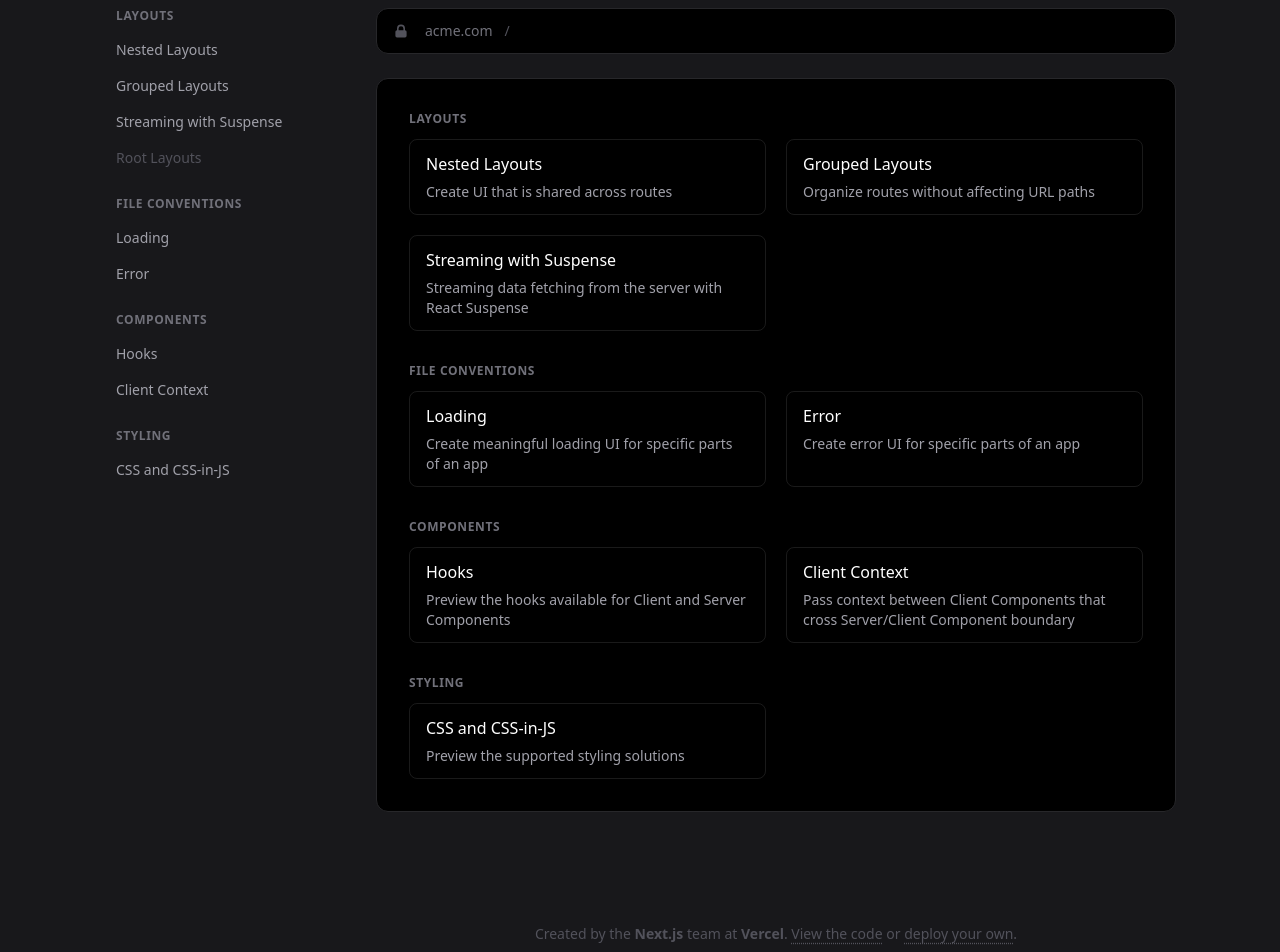
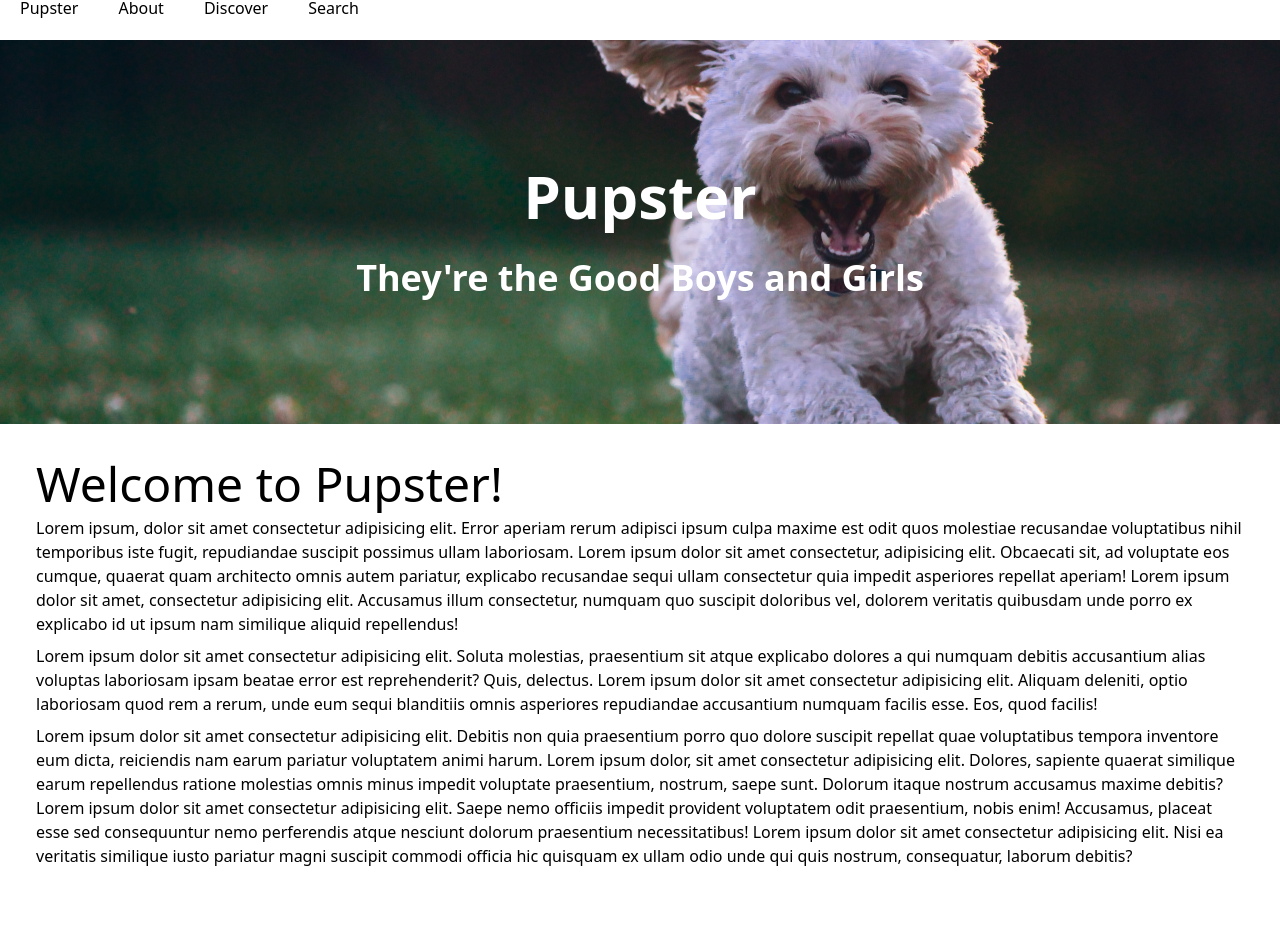
Before and after one commit to victorSauceda/plenty-of-dogs, a Next.js app: page / in a window 1280 px wide. Shown: the part 24-976 px from the top of the page. After the commit the page ends 928 px from the top, so only its background shows below. Built offline with nearby package versions, Linux system fonts and the light colour scheme.

Commit message:
about page and nav done

```diff
--- a/app/GlobalNav.tsx
+++ b/app/GlobalNav.tsx
@@ -9,43 +9,13 @@ export default function GlobalNav() {
   const [selectedLayoutSegments] = useSelectedLayoutSegments();
 
   return (
-    <div className="space-y-5">
-      {demos.map((demo) => {
-        return (
-          <div key={demo.name}>
-            <div className="mb-2 px-3 text-xs font-semibold uppercase tracking-wider text-zinc-500">
-              <div>{demo.name}</div>
-            </div>
-
-            {demo.items.map((item) => {
-              const isActive = item.slug === selectedLayoutSegments;
-
-              return (
-                <div key={item.slug}>
-                  {item.isDisabled ? (
-                    <div
-                      className="block rounded-md px-3 py-2 text-sm font-medium text-zinc-600"
-                      title="Coming Soon"
-                    >
-                      {item.name}
-                    </div>
-                  ) : (
-                    <Link
-                      href={`/${item.slug}`}
-                      className={clsx(
-                        'block rounded-md px-3 py-2 text-sm font-medium hover:bg-zinc-800 hover:text-zinc-100',
-                        { 'text-zinc-400': !isActive, 'text-white': isActive },
-                      )}
-                    >
-                      {item.name}
-                    </Link>
-                  )}
-                </div>
-              );
-            })}
-          </div>
-        );
-      })}
-    </div>
+    <>
+    <ul className='flex'>
+      <li className='p-5'><Link href='/'>Pupster</Link></li>
+      <li className='p-5'><Link href='/'>About</Link></li>
+      <li className='p-5'><Link href='/discover'>Discover</Link></li>
+      <li className='p-5'><Link href='/search'>Search</Link></li>
+    </ul>
+    </>
   );
 }
--- /dev/null
+++ b/app/discover/page.tsx
@@ -0,0 +1,5 @@
+export default function Page() {
+    return (
+        <div>Discover</div>
+    )
+}
--- a/app/layout.tsx
+++ b/app/layout.tsx
@@ -11,46 +11,16 @@ export default function RootLayout({
   return (
     <html>
       <head>
-        <title>Next.js Turbopack App Directory Playground</title>
+        <title>Pupster App</title>
       </head>
-      <body className="overflow-y-scroll bg-zinc-900">
-        <div className="grid grid-cols-[1fr,minmax(auto,240px),min(800px,100%),1fr] gap-x-8 py-8">
+      <body className="">
+        <div className="">
           <div className="col-start-2">
             <GlobalNav />
           </div>
-
-          <div className="col-start-3 space-y-6">
-            <AddressBar />
-
-            <div className="rounded-xl border border-zinc-800 bg-black p-8">
+            <div className="">
               {children}
             </div>
-          </div>
-
-          <div className="col-start-3 col-end-4 mt-28 flex items-center justify-center">
-            <div className="text-sm text-zinc-600">
-              Created by the <b>Next.js</b>
-              {' team at '}
-              <a href="https://vercel.com">
-                <b>Vercel</b>
-              </a>
-              {'. '}
-              <a
-                className="underline decoration-dotted underline-offset-4"
-                href="https://github.com/vercel/next.js/examples/with-turbopack"
-              >
-                View the code
-              </a>
-              {' or '}
-              <a
-                className="underline decoration-dotted underline-offset-4"
-                href="https://vercel.com/templates/next.js"
-              >
-                deploy your own
-              </a>
-              {'.'}
-            </div>
-          </div>
         </div>
       </body>
     </html>
--- a/app/page.tsx
+++ b/app/page.tsx
@@ -2,45 +2,20 @@ import { demos } from '@/lib/demos';
 import Link from 'next/link';
 
 export default function Page() {
+  const image = '/dog.jpg';
   return (
-    <div className="space-y-6">
-      <div className="space-y-8 text-white">
-        {demos
-          .filter((section) =>
-            section.items.some((x) => typeof x.isDisabled === 'undefined'),
-          )
-          .map((section) => {
-            return (
-              <div key={section.name} className="space-y-3">
-                <div className="text-xs font-semibold uppercase tracking-wider text-zinc-500">
-                  {section.name}
-                </div>
-
-                <div className="grid grid-cols-2 gap-5">
-                  {section.items
-                    .filter((item) => !item.isDisabled)
-                    .map((item) => {
-                      return (
-                        <Link
-                          href={`/${item.slug}`}
-                          key={item.name}
-                          className="block space-y-1.5 rounded-lg border border-white/10 px-4 py-3 hover:border-white/20"
-                        >
-                          <div>{item.name}</div>
-
-                          {item.description ? (
-                            <div className="line-clamp-3 text-sm text-zinc-400">
-                              {item.description}
-                            </div>
-                          ) : null}
-                        </Link>
-                      );
-                    })}
-                </div>
-              </div>
-            );
-          })}
-      </div>
+    <>
+     <div className="jumbotron h-96 grid content-center text-white font-bold text-center p-4" style={{ backgroundImage: `url('/dog.jpg')`, backgroundSize: 'cover',
+        backgroundPosition: 'center'}}>
+      <h1 className='text-6xl p-4 '>Pupster</h1>
+      <h3 className='text-4xl p-4'>They're the Good Boys and Girls</h3>
     </div>
+    <div className='text-black container mx-auto p-8'>
+      <h2 className='text-5xl p-1'>Welcome to Pupster!</h2>
+      <p className='p-1'>Lorem ipsum, dolor sit amet consectetur adipisicing elit. Error aperiam rerum adipisci ipsum culpa maxime est odit quos molestiae recusandae voluptatibus nihil temporibus iste fugit, repudiandae suscipit possimus ullam laboriosam. Lorem ipsum dolor sit amet consectetur, adipisicing elit. Obcaecati sit, ad voluptate eos cumque, quaerat quam architecto omnis autem pariatur, explicabo recusandae sequi ullam consectetur quia impedit asperiores repellat aperiam! Lorem ipsum dolor sit amet, consectetur adipisicing elit. Accusamus illum consectetur, numquam quo suscipit doloribus vel, dolorem veritatis quibusdam unde porro ex explicabo id ut ipsum nam similique aliquid repellendus!</p>
+      <p className='p-1'>Lorem ipsum dolor sit amet consectetur adipisicing elit. Soluta molestias, praesentium sit atque explicabo dolores a qui numquam debitis accusantium alias voluptas laboriosam ipsam beatae error est reprehenderit? Quis, delectus. Lorem ipsum dolor sit amet consectetur adipisicing elit. Aliquam deleniti, optio laboriosam quod rem a rerum, unde eum sequi blanditiis omnis asperiores repudiandae accusantium numquam facilis esse. Eos, quod facilis!</p>
+      <p className='p-1'>Lorem ipsum dolor sit amet consectetur adipisicing elit. Debitis non quia praesentium porro quo dolore suscipit repellat quae voluptatibus tempora inventore eum dicta, reiciendis nam earum pariatur voluptatem animi harum. Lorem ipsum dolor, sit amet consectetur adipisicing elit. Dolores, sapiente quaerat similique earum repellendus ratione molestias omnis minus impedit voluptate praesentium, nostrum, saepe sunt. Dolorum itaque nostrum accusamus maxime debitis? Lorem ipsum dolor sit amet consectetur adipisicing elit. Saepe nemo officiis impedit provident voluptatem odit praesentium, nobis enim! Accusamus, placeat esse sed consequuntur nemo perferendis atque nesciunt dolorum praesentium necessitatibus! Lorem ipsum dolor sit amet consectetur adipisicing elit. Nisi ea veritatis similique iusto pariatur magni suscipit commodi officia hic quisquam ex ullam odio unde qui quis nostrum, consequatur, laborum debitis?</p>
+    </div>
+    </>
   );
 }
--- /dev/null
+++ b/app/search/page.tsx
@@ -0,0 +1,5 @@
+export default function PPage() {
+    return (
+        <div>Search</div>
+    )
+}
--- a/package.json
+++ b/package.json
@@ -14,12 +14,16 @@
     "singleQuote": true
   },
   "dependencies": {
+    "@emotion/react": "11.10.5",
+    "@emotion/styled": "11.10.5",
+    "@mui/material": "5.11.1",
     "clsx": "1.2.1",
     "next": "latest",
     "react": "18.2.0",
     "react-dom": "18.2.0",
     "styled-components": "6.0.0-beta.2",
     "styled-jsx": "5.1.0",
+    "tailwind": "4.0.0",
     "use-count-up": "3.0.1"
   },
   "devDependencies": {
```
Also changed, not shown: public/dog.jpg (added), 1 other file (tests, documents, lock files or other folders).
